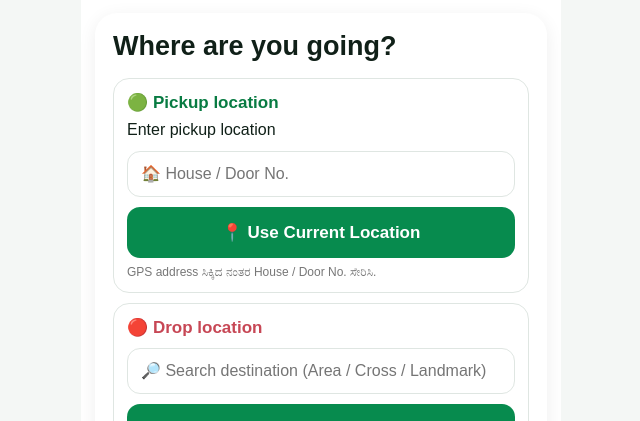
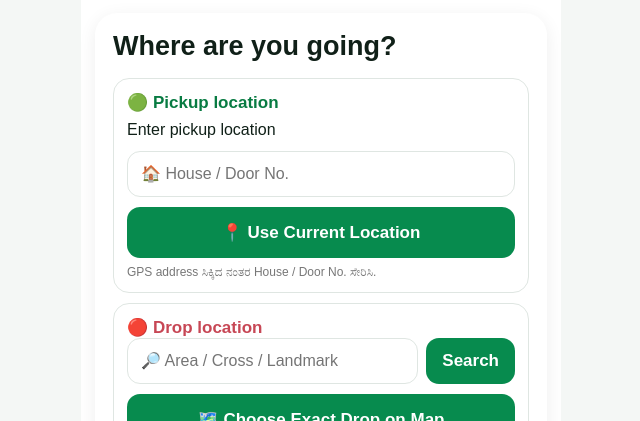
Before and after one commit to kiranshettyhm81-lab/yathrigo, a plain HTML site: page index.html in a window 1280 px wide. Shown: the part 301-722 px from the top of the page, without its empty margins (319-959 px from the left). Drawn offline with nearby package versions, Linux system fonts and the light colour scheme.

Commit message:
Update index.html

```diff
--- a/index.html
+++ b/index.html
@@ -45,7 +45,7 @@ nav{position:fixed;bottom:0;left:50%;transform:translateX(-50%);width:min(480px,
 
 <div class="loc drop">
 <b>🔴 Drop location</b>
-<input id="dropAddress" class="house" placeholder="🔎 Search destination (Area / Cross / Landmark)" autocomplete="off" oninput="searchDrop()">
+<div style="display:flex;gap:8px;align-items:center"><input id="dropAddress" class="house" style="margin-top:0;flex:1" placeholder="🔎 Area / Cross / Landmark" autocomplete="off"><button type="button" onclick="searchDrop(true)" style="width:auto;margin-top:0;padding:13px 16px;white-space:nowrap">Search</button></div>
 <div id="dropResults"></div>
 <button type="button" onclick="showDropMap()">🗺️ Choose Exact Drop on Map</button>
 <div id="map"></div>
@@ -71,7 +71,11 @@ nav{position:fixed;bottom:0;left:50%;transform:translateX(-50%);width:min(480px,
 <nav><div class="active"><span>⌂</span>Home</div><div><span>◷</span>My<br>Rides</div><div><span>▣</span>Payments</div><div><span>☆</span>Offers</div><div><span>♙</span>Profile</div></nav>
 </div>
 
-<script src="https://unpkg.com/leaflet@1.9.4/dist/leaflet.js"></script>
+<script src="https://unpkg.com/leaflet@1.9.4/dist/leaflet.js">
+document.getElementById("dropAddress").addEventListener("keydown",function(e){
+ if(e.key==="Enter"){e.preventDefault();searchDrop(true);}
+});
+</script>
 <script>
 let pickupCoords=null,dropCoords=null,map=null,mapMarker=null,searchTimer=null;
 
@@ -85,33 +89,70 @@ function getPickupLocation(){
  },()=>{out.textContent="Location permission Allow ಮಾಡಿ, ನಂತರ ಮತ್ತೆ try ಮಾಡಿ."},{enableHighAccuracy:true,timeout:15000,maximumAge:0});
 }
 
-function searchDrop(){
+function searchDrop(immediate=false){
  clearTimeout(searchTimer);
  const q=document.getElementById("dropAddress").value.trim(),box=document.getElementById("dropResults");
- if(q.length<3){box.style.display="none";return;}
- searchTimer=setTimeout(async()=>{
+ if(q.length<3){
+  box.innerHTML='<div class="result"><small>At least 3 letters type ಮಾಡಿ.</small></div>';
+  box.style.display="block"; return;
+ }
+ const run=async()=>{
+  box.innerHTML='<div class="result"><strong>🔎 Searching...</strong><small>Area / Cross / Landmark ಹುಡುಕುತ್ತಿದೆ.</small></div>';
+  box.style.display="block";
   try{
-   const params=new URLSearchParams({format:"jsonv2",addressdetails:"1",limit:"8",q:q});
+   const params=new URLSearchParams({
+    format:"jsonv2",addressdetails:"1",limit:"8",q:q,countrycodes:"in"
+   });
    if(pickupCoords){
-    params.set("viewbox",(pickupCoords.lon-1)+","+(pickupCoords.lat+1)+","+(pickupCoords.lon+1)+","+(pickupCoords.lat-1));
+    params.set("viewbox",
+      (pickupCoords.lon-1)+","+(pickupCoords.lat+1)+","+
+      (pickupCoords.lon+1)+","+(pickupCoords.lat-1));
    }
-   const r=await fetch("https://nominatim.openstreetmap.org/search?"+params.toString(),{headers:{"Accept":"application/json"}});
-   const data=await r.json();box.innerHTML="";
+   const urls=[
+    "https://nominatim.openstreetmap.org/search?"+params.toString(),
+    "https://photon.komoot.io/api/?q="+encodeURIComponent(q)+"&limit=8"
+   ];
+   let data=[];
+   for(const url of urls){
+    try{
+     const r=await fetch(url,{headers:{"Accept":"application/json"}});
+     if(!r.ok) continue;
+     const j=await r.json();
+     data = j.features ? j.features.map(f=>({
+       lat:f.geometry.coordinates[1], lon:f.geometry.coordinates[0],
+       display_name:[
+        f.properties.name,f.properties.street,f.properties.locality,
+        f.properties.district,f.properties.city,f.properties.state
+       ].filter(Boolean).join(", "),
+       address:f.properties
+     })) : j;
+     if(data.length) break;
+    }catch(e){}
+   }
+   box.innerHTML="";
    if(!data.length){
-    box.innerHTML='<div class="result"><strong>Exact place ಸಿಗಲಿಲ್ಲ.</strong><small>Area / Cross / Landmark ಇನ್ನೊಮ್ಮೆ try ಮಾಡಿ, ಅಥವಾ Mapನಲ್ಲಿ exact pin ಆಯ್ಕೆ ಮಾಡಿ.</small></div>';
-    box.style.display="block";return;
+    box.innerHTML='<div class="result"><strong>Exact place ಸಿಗಲಿಲ್ಲ.</strong><small>Full address ಅಥವಾ Area + Cross + Landmark ಸೇರಿಸಿ search ಮಾಡಿ. ಸಿಗದಿದ್ದರೆ “Choose Exact Drop on Map” ಬಳಸಿ.</small></div>';
+    box.style.display="block"; return;
    }
    data.forEach(x=>{
-    const div=document.createElement("div");div.className="result";
-    const a=x.address||{};
-    const parts=[a.road,a.neighbourhood,a.suburb,a.city||a.town||a.village,a.state].filter(Boolean);
-    const title=(parts.slice(0,3).join(", "))||x.display_name.split(",").slice(0,3).join(", ");
-    div.innerHTML="<strong>📍 "+escapeHtml(title)+"</strong><small>"+escapeHtml(x.display_name)+"</small>";
-    div.onclick=()=>selectDrop(x);box.appendChild(div);
+    const div=document.createElement("div"); div.className="result";
+    const a=x.address||x.properties||{};
+    const title=([
+      a.road,a.neighbourhood,a.suburb,a.locality,a.district,
+      a.city||a.town||a.village,a.state
+    ].filter(Boolean).slice(0,4).join(", "))
+      || (x.display_name||"Selected place").split(",").slice(0,4).join(", ");
+    div.innerHTML="<strong>📍 "+escapeHtml(title)+"</strong><small>"+escapeHtml(x.display_name||"")+"</small>";
+    div.onclick=()=>selectDrop(x);
+    box.appendChild(div);
    });
    box.style.display="block";
-  }catch(e){box.innerHTML='<div class="result">Search temporarily unavailable. Mapನಲ್ಲಿ exact pin ಆಯ್ಕೆ ಮಾಡಿ.</div>';box.style.display="block";}
- },450);
+  }catch(e){
+   box.innerHTML='<div class="result"><strong>Search unavailable.</strong><small>Internet check ಮಾಡಿ ಅಥವಾ Mapನಲ್ಲಿ exact pin ಆಯ್ಕೆ ಮಾಡಿ.</small></div>';
+   box.style.display="block";
+  }
+ };
+ if(immediate) run(); else searchTimer=setTimeout(run,800);
 }
 
 function selectDrop(x){
@@ -205,6 +246,10 @@ function bookAuto(){
 }
 
 function escapeHtml(s){return s.replace(/[&<>"']/g,m=>({"&":"&amp;","<":"&lt;",">":"&gt;",'"':"&quot;","'":"&#039;"}[m]));}
+
+document.getElementById("dropAddress").addEventListener("keydown",function(e){
+ if(e.key==="Enter"){e.preventDefault();searchDrop(true);}
+});
 </script>
 </body>
 </html>
```
